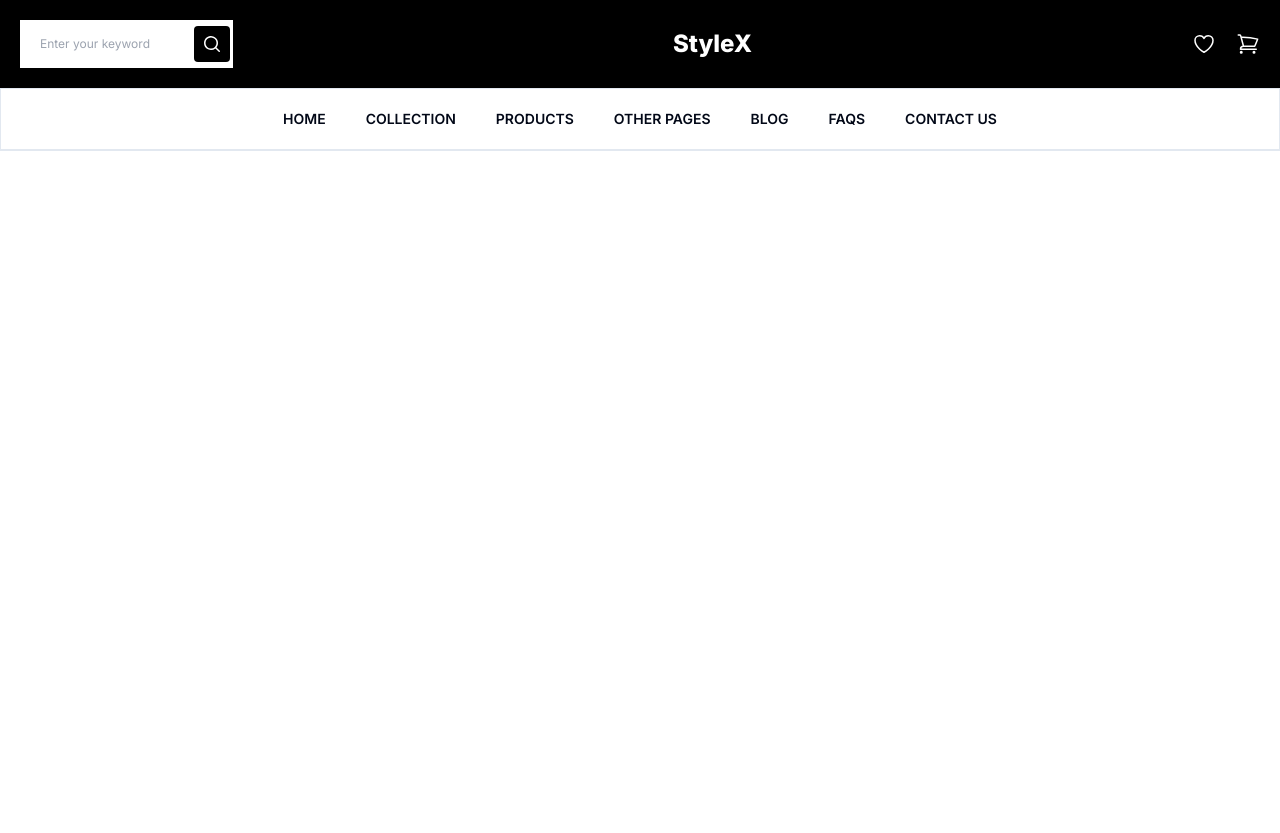
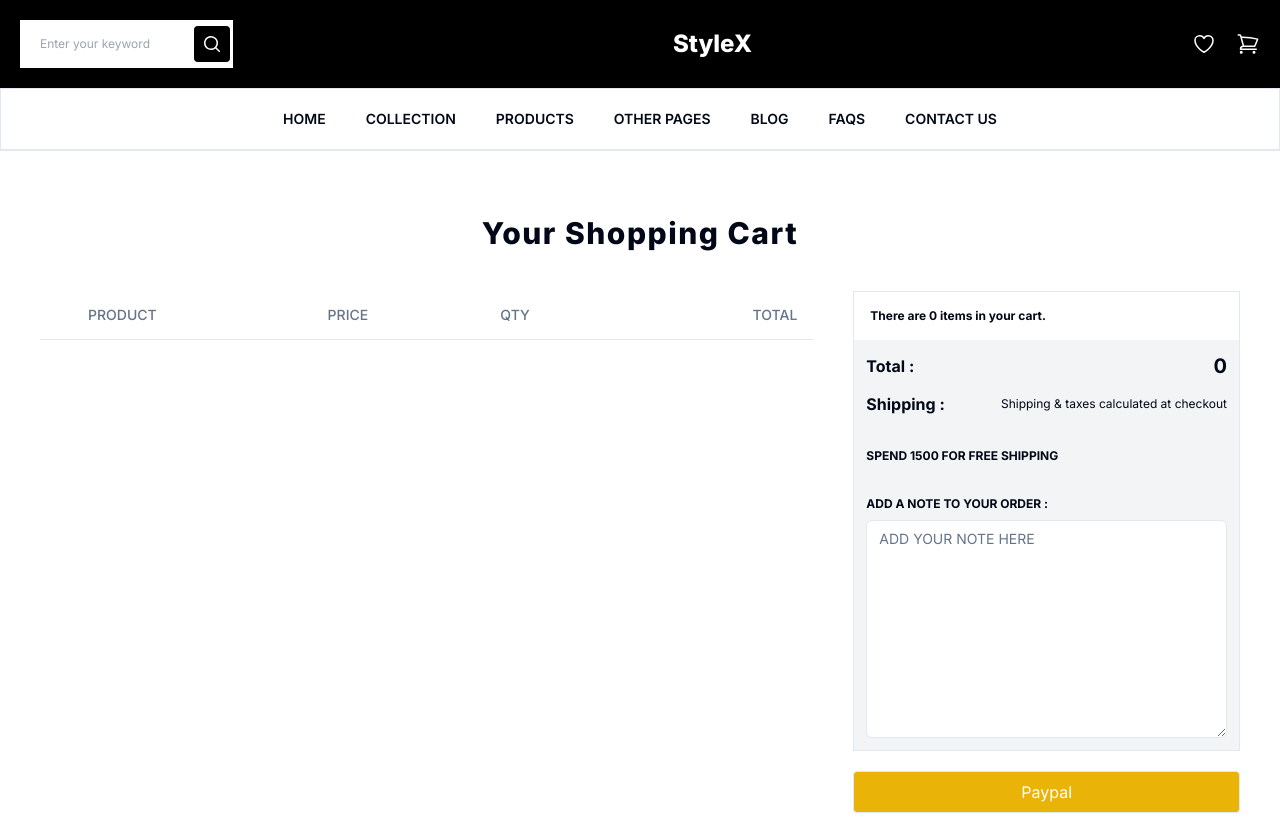
Before and after one commit to KyawKyawHein/ecommerce-buyer, a Next.js app: page /cart in a window 1280 px wide. Before the commit the page ends 800 px from the top, so only its background shows below. Built offline with nearby package versions, Linux system fonts and the light colour scheme.

Commit message:
added : cart page 1/2

```diff
--- a/app/cart/page.tsx
+++ b/app/cart/page.tsx
@@ -1,11 +1,142 @@
-import React from 'react'
+"use client";
+import React from "react";
+import {
+  Table,
+  TableBody,
+  TableCaption,
+  TableCell,
+  TableHead,
+  TableHeader,
+  TableRow,
+} from "@/components/ui/table";
+import { Trash2 } from "lucide-react";
+import { useCartStore } from "@/store/cart.store";
+import Image from "next/image";
+import { addQuantityCartProduct, removeQuantityCartProduct } from "@/lib/utils";
+import { Textarea } from "@/components/ui/textarea";
 
 const Cart = () => {
+  const { storeProduct, setStoreProduct } = useCartStore();
+  const addQuantity = (id: number) => {
+    setStoreProduct(addQuantityCartProduct(storeProduct, id));
+  };
+  const removeQuantity = (id: number) => {
+    setStoreProduct(removeQuantityCartProduct(storeProduct, id));
+  };
   return (
-    <div>
+    <div className="w-[1200px] m-auto">
+      <h1 className="text-3xl font-extrabold text-center tracking-wider mt-16">
+        Your Shopping Cart
+      </h1>
+      <div className="mt-10 flex gap-10">
+        <Table>
+          {/* <TableCaption>A list of your recent invoices.</TableCaption> */}
+          <TableHeader>
+            <TableRow>
+              <TableHead className="w-[20px]"></TableHead>
+              <TableHead className="">PRODUCT</TableHead>
+              <TableHead>PRICE</TableHead>
+              <TableHead>QTY</TableHead>
+              <TableHead className="text-right">TOTAL</TableHead>
+            </TableRow>
+          </TableHeader>
+          <TableBody>
+            {storeProduct.map((product) => (
+              <TableRow key={product.id}>
+                <TableCell className="text-center">
+                  <Trash2 size={17} />
+                </TableCell>
+                <TableCell className="font-medium flex gap-5">
+                  <Image
+                    src={product?.image}
+                    width={80}
+                    height={80}
+                    alt="product-image"
+                  />
+                  <div className="text-xs flex flex-col gap-2 justify-center">
+                    <p className="">{product.name}</p>
+                    <p className="">COLOR : {product.selectedSize}</p>
+                    <p className="">SIZE : {product.selectedSize}</p>
+                  </div>
+                </TableCell>
+                <TableCell>
+                  <p className="text-xs font-bold">${product.price}</p>
+                </TableCell>
+                <TableCell>
+                  <div className="flex gap-1 items-center">
+                    <button
+                      onClick={() => addQuantity(product.id)}
+                      className="transition-all px-2 rounded-full hover:bg-gray-200"
+                    >
+                      +
+                    </button>
+                    <div className="w-10 flex justify-center">
+                      {product.quantity}
+                    </div>
+                    <button
+                      disabled={product.quantity <= 1}
+                      onClick={() => removeQuantity(product.id)}
+                      className="transition-all px-2 rounded-full hover:bg-gray-200"
+                    >
+                      -
+                    </button>
+                  </div>
+                </TableCell>
+                <TableCell className="text-right font-bold w-[200px]">
+                  {product.price * product.quantity}
+                </TableCell>
+              </TableRow>
+            ))}
+          </TableBody>
+        </Table>
+        <div className="w-[600px]">
+          <div className="border">
+            <h3 className="text-xs font-bold p-4">
+              There are {storeProduct.length} items in your cart.
+            </h3>
+            <div className="bg-gray-100 p-3">
+              <div className="flex justify-between items-center font-bold mb-3">
+                <h1 className="text-uppercase">Total :</h1>
+                <h1 className="text-xl">
+                  {storeProduct.reduce(
+                    (accu, currentValue) =>
+                      accu + currentValue.price * currentValue.quantity,
+                    0
+                  )}
+                </h1>
+              </div>
+              <div className="flex justify-between items-center mb-8">
+                <h1 className="text-uppercase font-bold">Shipping :</h1>
+                <h1 className="text-xs">
+                  Shipping & taxes calculated at checkout
+                </h1>
+              </div>
+              <div className="flex flex-col mb-8">
+                {storeProduct.reduce(
+                  (accu, currentValue) =>
+                    accu + currentValue.price * currentValue.quantity,
+                  0
+                ) <= 1500 ? (
+                  <p className="font-bold text-xs">
+                    SPEND 1500 FOR FREE SHIPPING
+                  </p>
+                ) : (
+                  <p className="font-bold text-xs">YOU GOT FREE SHIPPING</p>
+                )}
+              </div>
+              <div className="">
+                <p className="font-bold text-xs mb-2">
+                  ADD A NOTE TO YOUR ORDER :{" "}
+                </p>
+                <Textarea placeholder="ADD YOUR NOTE HERE" rows={10} />
+              </div>
+            </div>
+          </div>
+          <button className="w-full border p-2 my-5 rounded bg-yellow-500 text-white">Paypal</button>
+        </div>
+      </div>
+    </div>
+  );
+};
 
-    </div>
-  )
-}
-
-export default Cart
+export default Cart;
--- a/app/components/Cart.tsx
+++ b/app/components/Cart.tsx
@@ -1,34 +1,23 @@
 "use client";
 import { Checkbox } from "@/components/ui/checkbox";
 import { Progress } from "@/components/ui/progress";
+import { addQuantityCartProduct, removeQuantityCartProduct } from "@/lib/utils";
 import { useCartStore } from "@/store/cart.store";
 import { Trash, Trash2, Truck, X } from "lucide-react";
 import Image from "next/image";
+import { useRouter } from "next/navigation";
 import React, { useEffect, useState } from "react";
 
 const Cart = () => {
   const { addToCartStatus,setAddToCartStatus, storeProduct, setStoreProduct } = useCartStore();
   const [agreeStatus, setAgreeStatus] = useState<boolean>(false);
+  const {push} = useRouter()
 
   const addQuantity = (id: number) => {
-    const updateProduct = storeProduct.map((product) => {
-      if (product.id == id) {
-        return { ...product, quantity: product.quantity + 1 };
-      }else{
-        return {...product};
-      }
-    });
-    setStoreProduct(updateProduct);
+    setStoreProduct(addQuantityCartProduct(storeProduct,id));
   };
   const removeQuantity = (id: number) => {
-    const updateProduct = storeProduct.map((product) => {
-      if (product.id == id) {
-        return { ...product, quantity: product.quantity - 1 };
-      }else{
-        return {...product}
-      }
-    });
-    setStoreProduct(updateProduct);
+    setStoreProduct(removeQuantityCartProduct(storeProduct,id));
   };
   const handleClose = ()=>{
     setAddToCartStatus(false)
@@ -97,12 +86,12 @@ const Cart = () => {
         {/* right side  */}
         <div className="col-span-1">
           <div className="flex justify-between items-center font-bold">
-            <h1 className="text-uppercase mb-3">Total :</h1>
+            <h1 className="text-uppercase">Total :</h1>
             <h1 className="text-xl">{storeProduct.reduce((accu,currentValue)=>accu+(currentValue.price*currentValue.quantity),0)}</h1>
           </div>
           <hr />
           <div className="mt-3 flex flex-col">
-            <button className="px-5 py-4 tracking-wider bg-gray-200 rounded my-3 text-xs hover:text-white hover:bg-black transition-all duration-500">
+            <button onClick={()=>push('/cart')} className="px-5 py-4 tracking-wider bg-gray-200 rounded my-3 text-xs hover:text-white hover:bg-black transition-all duration-500">
               VIEW CART
             </button>
             <button className="px-5 py-4 tracking-wider bg-gray-200 rounded mb-3 text-xs hover:text-white hover:bg-black transition-all duration-500">
--- /dev/null
+++ b/components/ui/table.tsx
@@ -0,0 +1,117 @@
+import * as React from "react"
+
+import { cn } from "@/lib/utils"
+
+const Table = React.forwardRef<
+  HTMLTableElement,
+  React.HTMLAttributes<HTMLTableElement>
+>(({ className, ...props }, ref) => (
+  <div className="relative w-full overflow-auto">
+    <table
+      ref={ref}
+      className={cn("w-full caption-bottom text-sm", className)}
+      {...props}
+    />
+  </div>
+))
+Table.displayName = "Table"
+
+const TableHeader = React.forwardRef<
+  HTMLTableSectionElement,
+  React.HTMLAttributes<HTMLTableSectionElement>
+>(({ className, ...props }, ref) => (
+  <thead ref={ref} className={cn("[&_tr]:border-b", className)} {...props} />
+))
+TableHeader.displayName = "TableHeader"
+
+const TableBody = React.forwardRef<
+  HTMLTableSectionElement,
+  React.HTMLAttributes<HTMLTableSectionElement>
+>(({ className, ...props }, ref) => (
+  <tbody
+    ref={ref}
+    className={cn("[&_tr:last-child]:border-0", className)}
+    {...props}
+  />
+))
+TableBody.displayName = "TableBody"
+
+const TableFooter = React.forwardRef<
+  HTMLTableSectionElement,
+  React.HTMLAttributes<HTMLTableSectionElement>
+>(({ className, ...props }, ref) => (
+  <tfoot
+    ref={ref}
+    className={cn(
+      "border-t bg-muted/50 font-medium [&>tr]:last:border-b-0",
+      className
+    )}
+    {...props}
+  />
+))
+TableFooter.displayName = "TableFooter"
+
+const TableRow = React.forwardRef<
+  HTMLTableRowElement,
+  React.HTMLAttributes<HTMLTableRowElement>
+>(({ className, ...props }, ref) => (
+  <tr
+    ref={ref}
+    className={cn(
+      "border-b transition-colors hover:bg-muted/50 data-[state=selected]:bg-muted",
+      className
+    )}
+    {...props}
+  />
+))
+TableRow.displayName = "TableRow"
+
+const TableHead = React.forwardRef<
+  HTMLTableCellElement,
+  React.ThHTMLAttributes<HTMLTableCellElement>
+>(({ className, ...props }, ref) => (
+  <th
+    ref={ref}
+    className={cn(
+      "h-12 px-4 text-left align-middle font-medium text-muted-foreground [&:has([role=checkbox])]:pr-0",
+      className
+    )}
+    {...props}
+  />
+))
+TableHead.displayName = "TableHead"
+
+const TableCell = React.forwardRef<
+  HTMLTableCellElement,
+  React.TdHTMLAttributes<HTMLTableCellElement>
+>(({ className, ...props }, ref) => (
+  <td
+    ref={ref}
+    className={cn("p-4 align-middle [&:has([role=checkbox])]:pr-0", className)}
+    {...props}
+  />
+))
+TableCell.displayName = "TableCell"
+
+const TableCaption = React.forwardRef<
+  HTMLTableCaptionElement,
+  React.HTMLAttributes<HTMLTableCaptionElement>
+>(({ className, ...props }, ref) => (
+  <caption
+    ref={ref}
+    className={cn("mt-4 text-sm text-muted-foreground", className)}
+    {...props}
+  />
+))
+TableCaption.displayName = "TableCaption"
+
+export {
+  Table,
+  TableHeader,
+  TableBody,
+  TableFooter,
+  TableHead,
+  TableRow,
+  TableCell,
+  TableCaption,
+}
--- /dev/null
+++ b/components/ui/textarea.tsx
@@ -0,0 +1,24 @@
+import * as React from "react"
+
+import { cn } from "@/lib/utils"
+
+export interface TextareaProps
+  extends React.TextareaHTMLAttributes<HTMLTextAreaElement> {}
+
+const Textarea = React.forwardRef<HTMLTextAreaElement, TextareaProps>(
+  ({ className, ...props }, ref) => {
+    return (
+      <textarea
+        className={cn(
+          "flex min-h-[80px] w-full rounded-md border border-input bg-background px-3 py-2 text-sm ring-offset-background placeholder:text-muted-foreground focus-visible:outline-none focus-visible:ring-2 focus-visible:ring-ring focus-visible:ring-offset-2 disabled:cursor-not-allowed disabled:opacity-50",
+          className
+        )}
+        ref={ref}
+        {...props}
+      />
+    )
+  }
+)
+Textarea.displayName = "Textarea"
+
+export { Textarea }
--- a/store/cart.store.ts
+++ b/store/cart.store.ts
@@ -1,7 +1,7 @@
 import { IProduct } from "@/types/product.types"
 import { create } from "zustand"
 
-interface IStoreProduct extends IProduct{
+export interface IStoreProduct extends IProduct{
     selectedSize : string;
     quantity : number;
     // selectedColor : string;
@@ -21,5 +21,5 @@ export const useCartStore = create<ICartStore>((set)=>({
     storeProduct : [],
     addToCartStatus : false,
     setStoreProduct :(storeProduct:IStoreProduct[])=>set({storeProduct}),
-    setAddToCartStatus : (addToCartStatus:boolean)=>set({addToCartStatus})
+    setAddToCartStatus : (addToCartStatus:boolean)=>set({addToCartStatus}),
 }))
```
Also changed, not shown: lib/utils.ts (+23 -0 lines).
